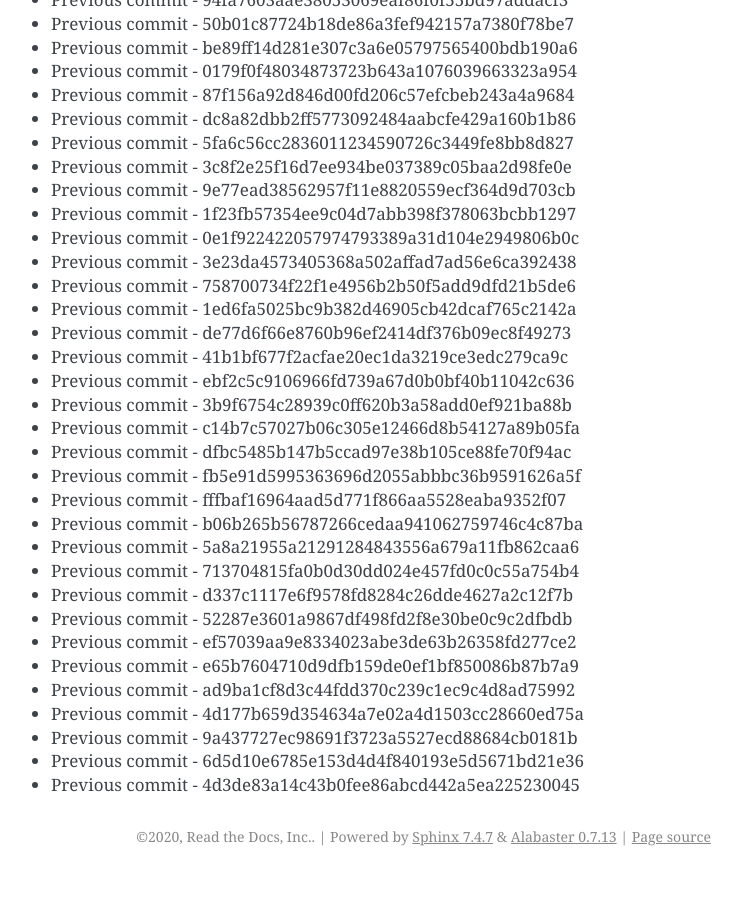
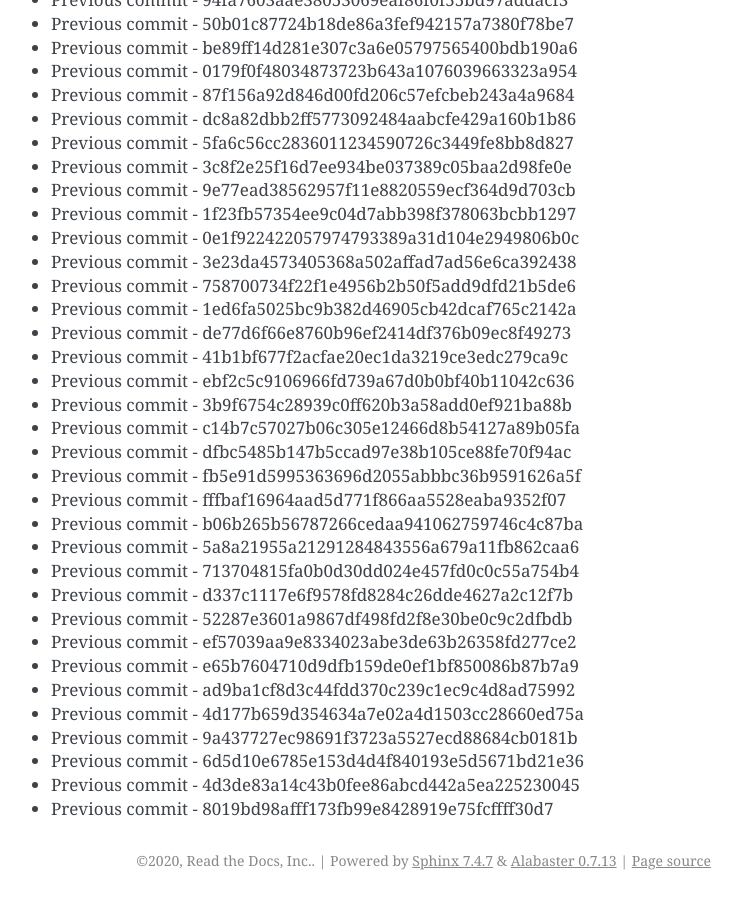
Before and after one commit to readthedocs/rtd-git-stresstest, a Sphinx documentation site: the page built from docs/updates.rst, in a window 1280 px wide and 900 px high, scrolled down 46060 px. Shown: the whole window, without its empty margins (399-1141 px from the left). Built offline with Sphinx 7.4.7, drawn with Linux system fonts in a browser that asks for light colours; before the commit the page ends 46936 px from its top, so only the background shows below that.

Commit message:
Generating commit from previous: 8019bd98afff173fb99e8428919e75fcffff30d7

```diff
--- a/docs/updates.rst
+++ b/docs/updates.rst
@@ -1967,3 +1967,4 @@ It can be tested for any performance characteristics.
 * Previous commit - 9a437727ec98691f3723a5527ecd88684cb0181b
 * Previous commit - 6d5d10e6785e153d4d4f840193e5d5671bd21e36
 * Previous commit - 4d3de83a14c43b0fee86abcd442a5ea225230045
+* Previous commit - 8019bd98afff173fb99e8428919e75fcffff30d7
```
